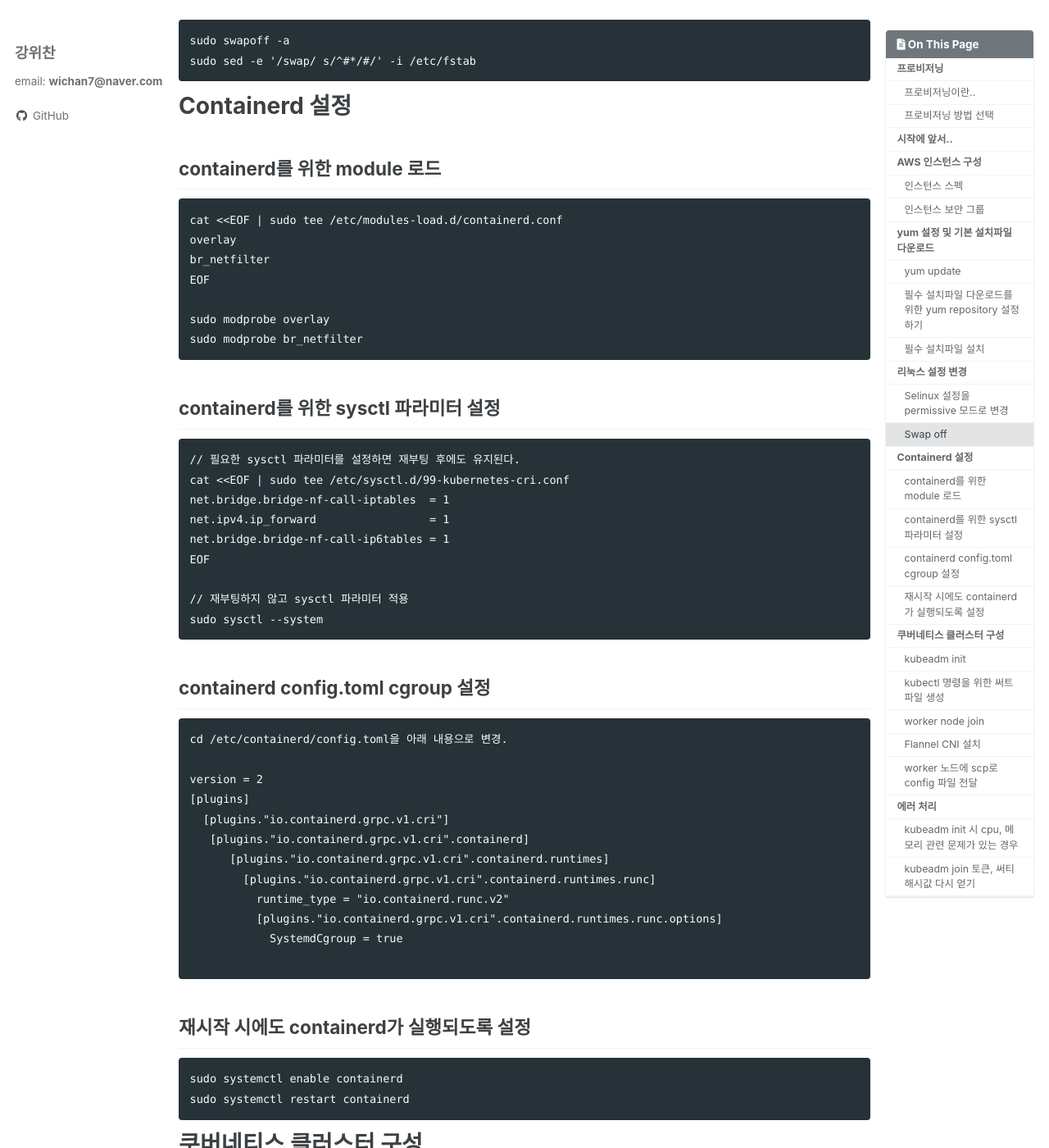
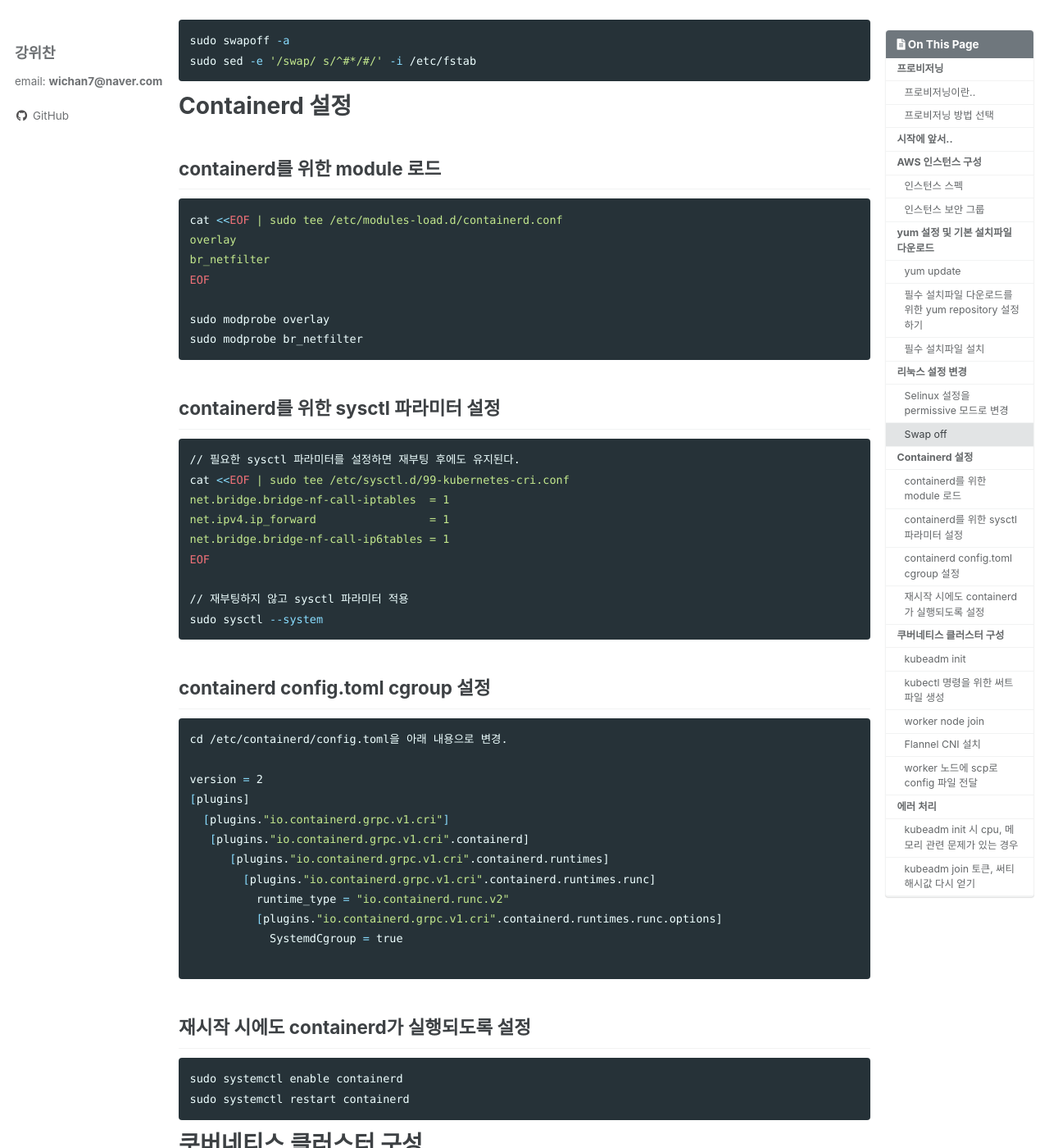
Before and after one commit to wichan7/wichan7.github.io, a Jekyll site: the page built from _posts/2023-04-21-k8s-2.md, in a window 1280 px wide and 1400 px high, scrolled down 3378 px. Shown: the whole window at 82% size. Built offline with Jekyll 4.4.1, drawn with Linux system fonts in a browser that asks for light colours; cached includes are drawn as plain includes; comment, search, counter and statistics services are not loaded; some of the changed text lies outside the part shown.

Commit message:
modified: prettier scripts

````diff
--- a/_posts/2023-04-21-k8s-2.md
+++ b/_posts/2023-04-21-k8s-2.md
@@ -65,19 +65,19 @@ NodePort, SSH를 제외한 모든 target cidr을 VPC 서브넷인 172.31.48.0/20
 
 # yum 설정 및 기본 설치파일 다운로드
 ## yum update
-```
+``` sh
 sudo yum update -y
 ```
 
 ## 필수 설치파일 다운로드를 위한 yum repository 설정하기
 docker, containerd 설치를 위해 repo를 설정한다.
-```
+``` sh
 cd /etc/yum.repos.d
 sudo wget https://download.docker.com/linux/centos/docker-ce.repo
 ```
 
 kubectl, kubeadm, kubelet 설치를 위해 repo를 설정한다.
-```
+``` sh
 cat <<EOF | sudo tee /etc/yum.repos.d/kubernetes.repo
 [kubernetes]
 name=Kubernetes
@@ -92,14 +92,14 @@ EOF
 
 ## 필수 설치파일 설치
 docker-ce, containerd, kubeadm, kubectl, kubelet
-```
+``` sh
 sudo yum install containerd.io
 sudo yum install kubelet kubeadm kubectl --disableexcludes=kubernetes
 ```
 
 # 리눅스 설정 변경
 ## Selinux 설정을 permissive 모드로 변경
-```
+``` sh
 sudo setenforce 0
 sudo sed -i 's/^SELINUX=enforcing$/SELINUX=permissive/' /etc/selinux/config
 sudo systemctl enable --now kubelet
@@ -107,14 +107,14 @@ sudo systemctl enable --now kubelet
 
 ## Swap off
 Linux 자체 Swap 기능을 사용하는 경우, 쿠버네티스의 자원 관리(포드 배치 등..)가 비정상적으로 동작한다.
-```
+``` sh
 sudo swapoff -a
 sudo sed -e '/swap/ s/^#*/#/' -i /etc/fstab
 ```
 
 # Containerd 설정
 ## containerd를 위한 module 로드
-```
+``` sh
 cat <<EOF | sudo tee /etc/modules-load.d/containerd.conf
 overlay
 br_netfilter
@@ -125,7 +125,7 @@ sudo modprobe br_netfilter
 ```
 
 ## containerd를 위한 sysctl 파라미터 설정
-```
+``` sh
 // 필요한 sysctl 파라미터를 설정하면 재부팅 후에도 유지된다.
 cat <<EOF | sudo tee /etc/sysctl.d/99-kubernetes-cri.conf
 net.bridge.bridge-nf-call-iptables  = 1
@@ -138,7 +138,7 @@ sudo sysctl --system
 ```
 
 ## containerd config.toml cgroup 설정
-```
+``` sh
 cd /etc/containerd/config.toml을 아래 내용으로 변경.
 
 version = 2
@@ -154,7 +154,7 @@ version = 2
 ```
 
 ## 재시작 시에도 containerd가 실행되도록 설정
-```
+``` sh
 sudo systemctl enable containerd
 sudo systemctl restart containerd
 ```
@@ -165,7 +165,7 @@ CNI 설정에 따라 --pod-network-cidr을 변경해야 한다.
 Flannel은 10.244.0.0/16
 Calico는 192.168.0.0/16
 우리는 Flannel을 설치할 것이다.
-```
+``` sh
 sudo kubeadm init \
     --apiserver-advertise-address={master private ip} \
     --pod-network-cidr=10.244.0.0/16 \
@@ -173,39 +173,39 @@ sudo kubeadm init \
 ```
 
 ## kubectl 명령을 위한 써트 파일 생성
-```
+``` sh
 mkdir -p $HOME/.kube
 sudo cp -i /etc/kubernetes/admin.conf $HOME/.kube/config
 sudo chown $(id -u):$(id -g) $HOME/.kube/config
 ```
 
 ## worker node join
-```
+``` sh
 sudo kubeadm join {private ip}:6443 --token jle89r.6qqk9qlhx8wozd6p \
         --discovery-token-ca-cert-hash sha256:e37231d3d866429b0caa85b2a9dce668b69d68e016f9981123782d20475131ab
 ```
 
 ## Flannel CNI 설치
-```
+``` sh
 kubectl apply -f https://raw.githubusercontent.com/coreos/flannel/master/Documentation/kube-flannel.yml
 ```
 
 ## worker 노드에 scp로 config 파일 전달
 worker에서도 kubectl 명령을 사용할 수 있도록, 컨피그 파일을 전달한다.
-```
+``` sh
 scp /home/ec2-user/.kube/config 172.31.32.49:/home/ec2-user/.kube
 ```
 
 # 에러 처리
 ## kubeadm init 시 cpu, 메모리 관련 문제가 있는 경우
 kubeadm 최소 사양으로 cpu2, ram2GB가 필요한데 t3.micro는 해당 최소사양에 만족하지 않는다.
-```
+``` sh
 #아래 옵션으로 사양 관련을 무시할 수 있다.
 --ignore-preflight-erros=NumCPU,Mem
 ```
 
 ## kubeadm join 토큰, 써티 해시값 다시 얻기
-```
+``` sh
 kubeadm token list
 openssl x509 -pubkey -in /etc/kubernetes/pki/ca.crt | openssl rsa -pubin -outform der 2>/dev/null | openssl dgst -sha256 -hex | sed 's/^.* //'
 ```
````
Also changed, not shown: _posts/2023-05-09-k8s-3.md (+6 -6 lines), _posts/2023-05-15-docker-01.md (+5 -5 lines), _posts/2023-05-17-docker-02.md (+4 -4 lines), _posts/2023-05-20-k8s-04.md (+2 -2 lines), _posts/2023-06-08-SEO.md (+2 -2 lines).
